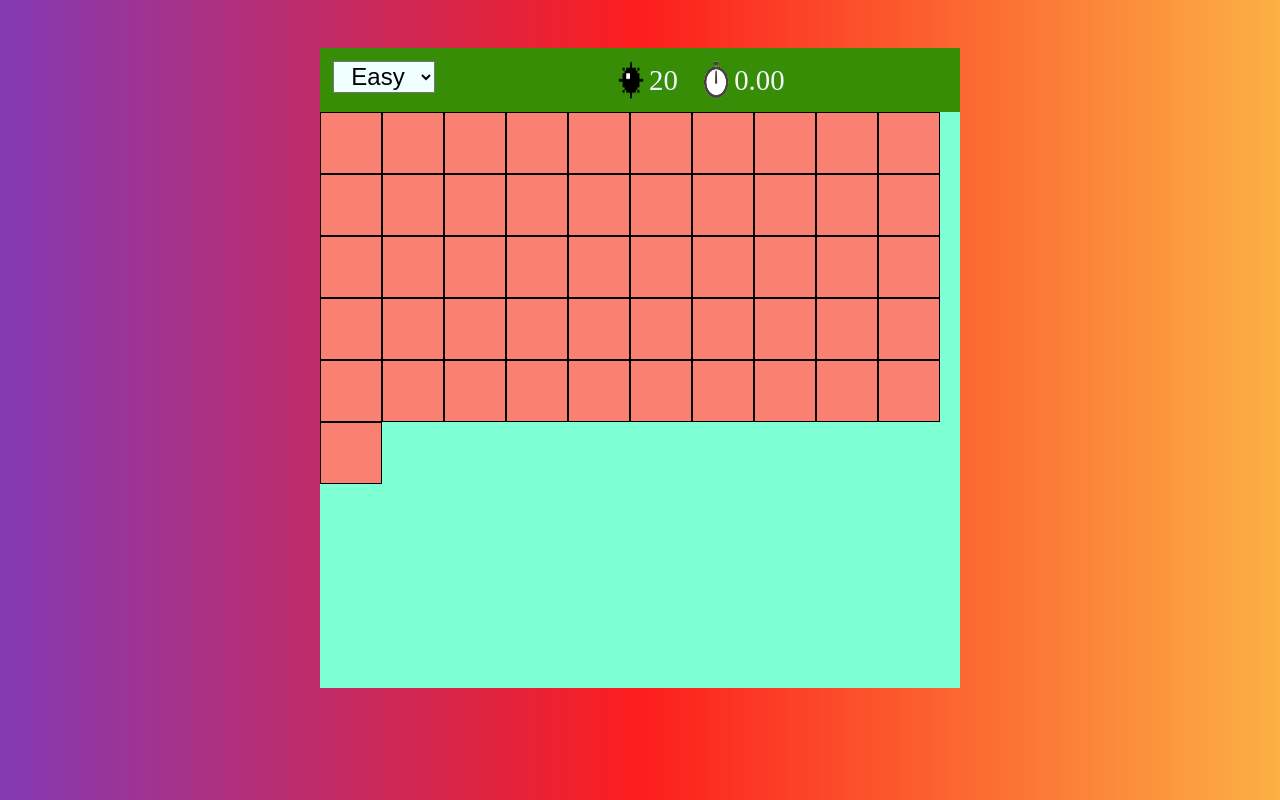
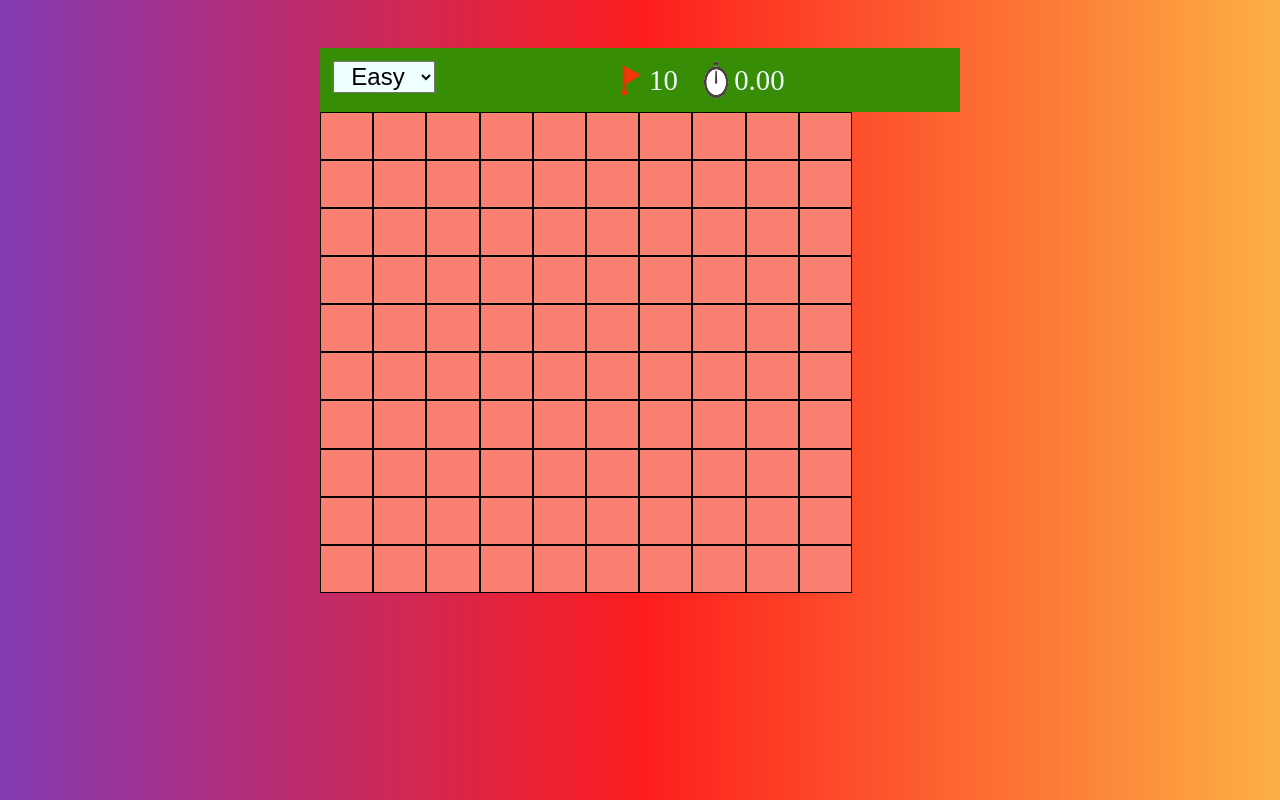
Before and after one commit to Michal-Pilarski/Minesweeper, a plain HTML site: page index.html in a window 1280 px wide. Drawn offline with Linux system fonts and the light colour scheme.

Commit message:
I made 2 2d arrays. One with divs, and one with bombs and numbers around. Detecting right and left clicking

```diff
--- a/index.html
+++ b/index.html
@@ -23,13 +23,13 @@
                     </select>
                 </div>
                 <div class="timer">
-                    <img src="images/bomb.png">
+                    <img src="images/flag_icon.png">
                     <p class="bombs" style="padding-right: 5%;">20</p>
                     <img src="images/image.png">
                     <p class="time">0.00</p>
                 </div>
             </div>
-            <div class="tiles">
+            <div class="tiles" oncontextmenu="return false;">
                 <!--here tiles generating by difficulty level-->
             </div>
         </div>
--- a/script.js
+++ b/script.js
@@ -4,17 +4,7 @@ let select = document.querySelector('#levels')
 let area = document.querySelector('.tiles')
 let bombsCount = document.querySelector('.bombs')
 let timer = document.querySelector('.time')
-tiles = []
-
 select.addEventListener('change', func)
-
-// attributes
-const easyAttributes = document.createAttribute('style')
-easyAttributes.value = 'background-color:salmon; width:60px; height:60px; float:left; border: 1px solid;'
-const mediumAttributes = document.createAttribute('style')
-mediumAttributes.value = 'background-color:salmon; width:40px; height:40px; float:left; border: 1px solid;'
-const hardAttributes = document.createAttribute('style')
-hardAttributes.value = 'background-color:salmon; width:20px; height:20px; float:left; border: 1px solid;'
 
 // function call to create tiles on page refresh
 func()
@@ -24,37 +14,132 @@ function func(){
     // listening on dropdown changes, means changing difficulty
 
     // resetting tiles array, and deleting all previous tiles
-    tiles.length = 0
+    //tiles.length = 0
     area.innerHTML = ''
 
     // variables
     let level = select.value
-    let att = easyAttributes
+    let att = ''
     let howManyTiles = 0
+    let tilesSize = 0
 
     // defining how many tiles generate, and their size
     switch(level){
         case 'Easy':
-            howManyTiles = 50
-            bombsCount.textContent = 20
+            howManyTiles = 11
+            bombsCount.textContent = 10
+            tilesSize = 8
             break
         case 'Medium':
-            howManyTiles = 100
-            bombsCount.textContent = 40
-            att = mediumAttributes
+            howManyTiles = 21
+            bombsCount.textContent = 20
+            tilesSize = 4
             break
         case 'Hard':
-            bombsCount.textContent = 120
-            howManyTiles = 300
-            att = hardAttributes
+            bombsCount.textContent = 30
+            howManyTiles = 21
+            tilesSize = 4
+            break
+        default:
+            howManyTiles = 11
+            bombsCount.textContent = 20
+            tilesSize = 8
             break
     }
 
-    // creating tiles in loop
-    for(let i=0; i<=howManyTiles; i++)
+    // create 2 2d arrays, one for divs, and one for setting bombs, and numbers
+    // arrays a little bigger to prevent errors on clicking in border tiles
+    // divTiles -> only div with click listeners
+    // tiles -> bombs and numbers around
+    let divTiles = new Array(howManyTiles+1)
+    let tiles = new Array(howManyTiles+1)
+    for (let i=0; i < divTiles.length; i++){
+        divTiles[i] = new Array(howManyTiles+1)
+        tiles[i] = new Array(howManyTiles+1)
+    }
+
+    // randomizing bombs etc
+    for(let k=0; k<=bombsCount.textContent; k++)
     {
-        tiles[i] = document.createElement('div')
-        tiles[i].setAttribute('style', att.value)
-        area.appendChild(tiles[i])
+        let bombY = getRndInteger(1, howManyTiles-1)
+        let bombX = getRndInteger(1, howManyTiles-1)
+        tiles[bombY][bombX] = 'b'
     }
+
+    // styling for divTiles
+    att = `background-color:salmon; width:${tilesSize}%; height:${tilesSize}%; float:left; border: 0.1em solid;`
+    //styling for flags
+    attFlag = 'width: 60%; height: 70%;'
+
+
+    // creating divTiles in loop
+    for(let y=1; y<howManyTiles; y++)
+    {
+        for(let x=1; x<howManyTiles; x++)
+        {
+            // creating empty tile div
+            divTiles[y][x] = document.createElement('div')
+            // adding css to tile
+            divTiles[y][x].setAttribute('style', att)
+            // appending tile to area
+            area.appendChild(divTiles[y][x])
+
+            // mouse click detection
+            divTiles[y][x].addEventListener('mousedown', (e) =>{
+                let bool = false
+                switch (e.button) {
+                    case 0:
+                        console.log('Left mouse button clicked.', y, x)
+                        break;
+                    case 2:
+                        //making flag on right click
+                        let flag = document.createElement('img')
+                        flag.src = "images/flag_icon.png"
+                        flag.setAttribute('style', attFlag)
+                        divTiles[y][x].appendChild(flag)
+                        console.log('Right mouse button clicked.')
+                        break;
+                }
+            })
+
+            // creating numbers around bombs (checking how many bombs are around)
+            if(tiles[y][x] != 'b'){
+                let num = 0
+                //right
+                if(tiles[y][x+1] == 'b'){num++}
+                //left
+                if(tiles[y][x-1] == 'b'){num++}
+                //down
+                if(tiles[y+1][x] == 'b'){num++}
+                //up
+                if(tiles[y-1][x] == 'b'){num++}
+                //right down
+                if(tiles[y+1][x+1] == 'b'){num++}
+                // right up
+                if(tiles[y-1][x+1] == 'b'){num++}
+                // left down
+                if(tiles[y+1][x-1] == 'b'){num++}
+                // left up
+                if(tiles[y-1][x-1] == 'b'){num++}
+
+                // if num = 0 we don't need to append anything to tiles arr
+                if(num>0){
+                    tiles[y][x] = num
+                }
+            }
+
+
+        }
+        // row clear
+        let clear = document.createElement('div')
+        clear.setAttribute('style', 'clear:both;')
+        area.appendChild(clear)
+    }
+
+    console.log(tiles)
 }
+
+
+function getRndInteger(min, max) {
+    return Math.floor(Math.random() * (max - min + 1) ) + min;
+  }
--- a/styles.css
+++ b/styles.css
@@ -13,10 +13,6 @@ body{
 .field{
     width: 50vw;
     height: 80vh;
-    background-color: aquamarine;
-    display: flex;
-    justify-content: center;
-    flex-direction: column;
 }
 
 .info{
@@ -67,6 +63,12 @@ body{
 }
 
 .tiles{
+    margin-right: 10px;
+    float: left;
     width: 100%;
     height: 90%;
 }
+
+.hoverclass :hover{
+    background-color: aliceblue;
+}
```
